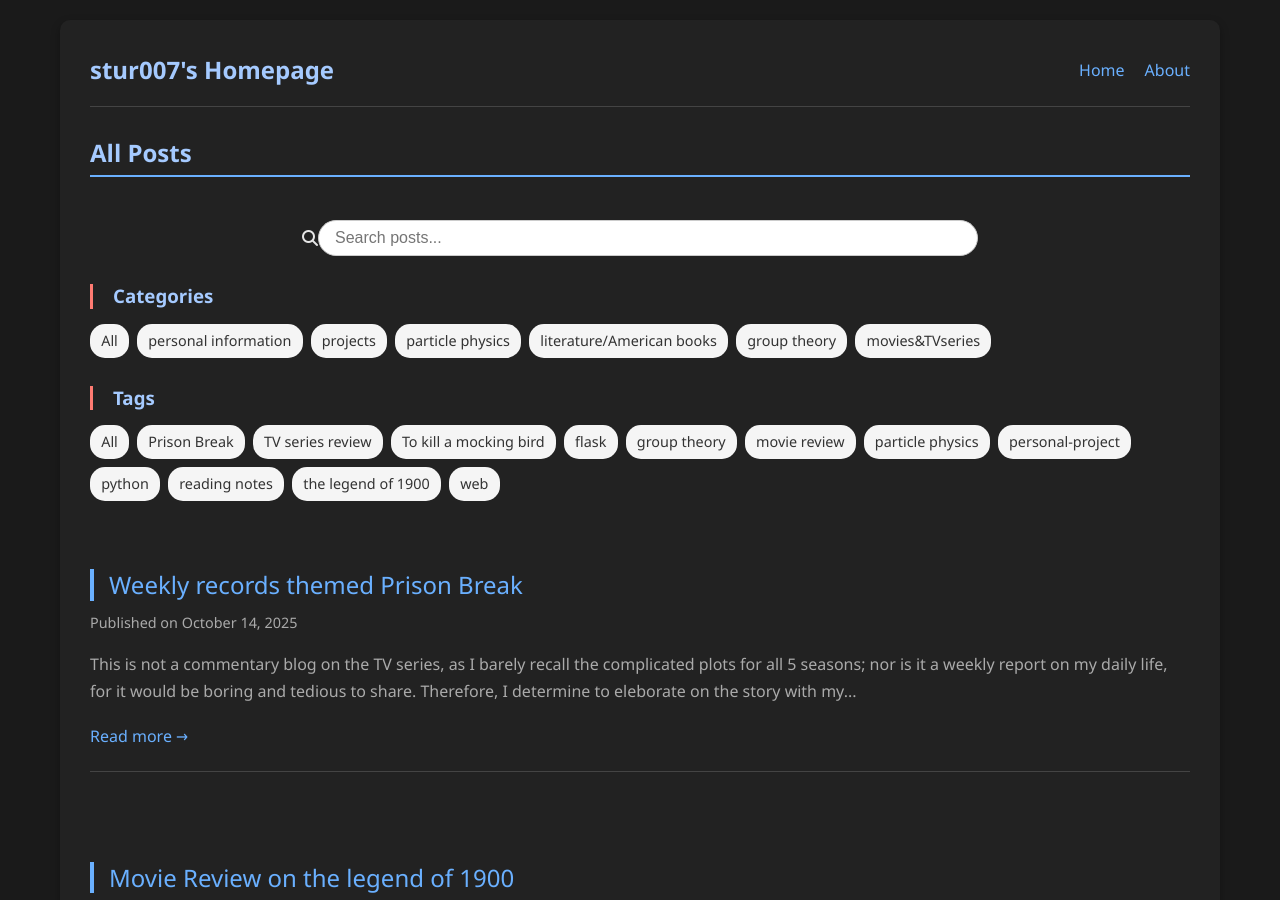
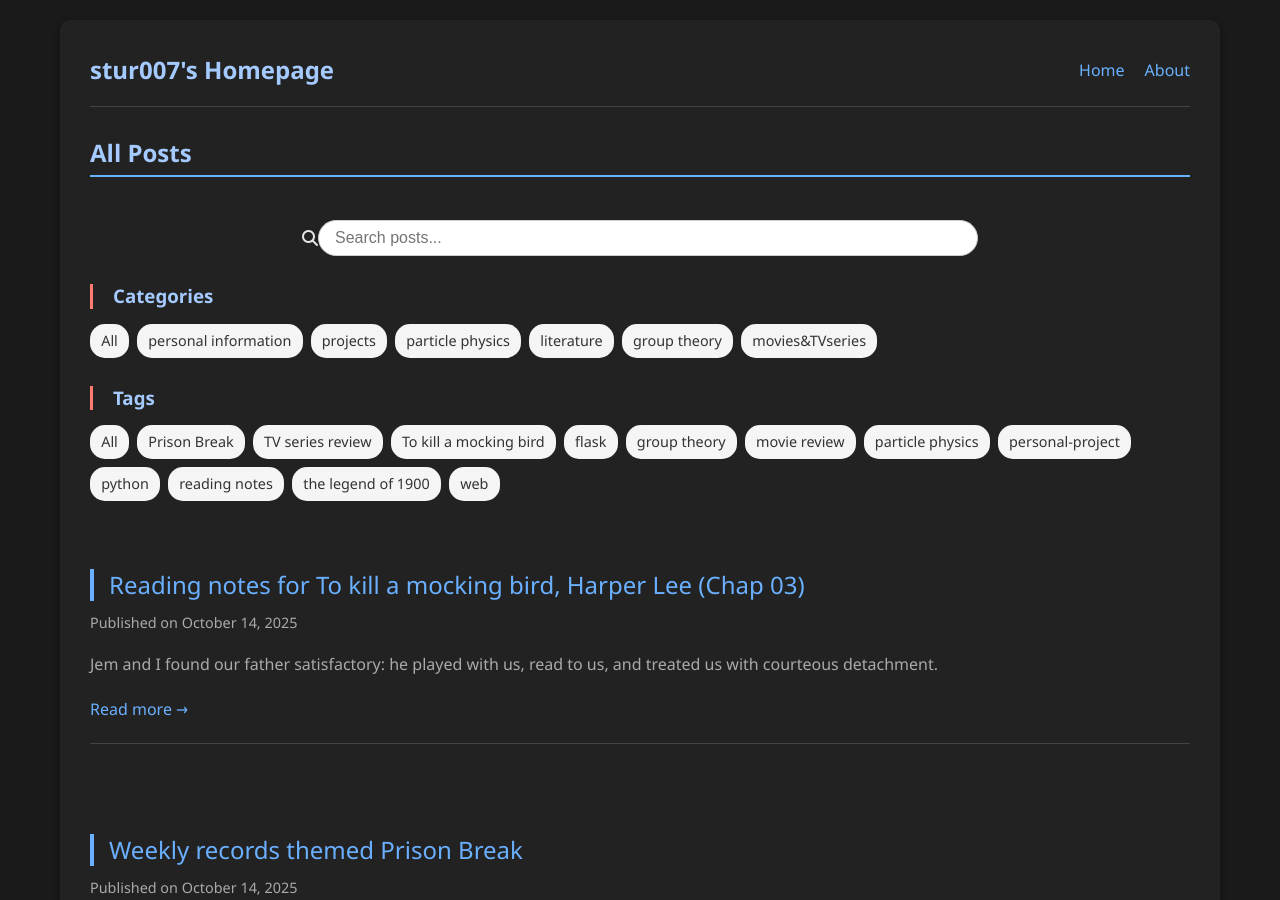
Before and after one commit to stur007/stur007.github.io, a Jekyll site: the page built from posts.md, in a window 1280 px wide and 900 px high. Built offline with Jekyll 4.4.1, drawn with Linux system fonts in a browser that asks for light colours; part of the change alters nothing that is shown.

Commit message:
mocking bird chap 2

```diff
--- a/_posts/2025-10-02-reading-notes-mocking-bird-01.md
+++ b/_posts/2025-10-02-reading-notes-mocking-bird-01.md
@@ -2,7 +2,7 @@
 layout: default
 title: "Reading notes for To kill a mocking bird, Harper Lee (Chap 01)"
 date: 2025-10-02
-categories: [literature/American books]
+categories: [literature]
 tags: [reading notes, To kill a mocking bird]
 ---
 
--- /dev/null
+++ b/_posts/2025-10-14-reading-notes-mocking-bird-02.md
@@ -0,0 +1,23 @@
+---
+layout: default
+title: "Reading notes for To kill a mocking bird, Harper Lee (Chap 03)"
+date: 2025-10-14
+categories: [literature]
+tags: [reading notes, To kill a mocking bird]
+---
+
+- Jem and I found our father satisfactory: he played with us, read to us, and treated us with courteous detachment.
+
+- But by the end of August our repertoire was **vapid from** countless reproductions, and it was then that Dill gave us the idea of making Boo Radley come out.
+
+- he house was low, was once white with a deep front porch and green shutters, but had long  ago  darkened  to  the  color  of  the  slate-gray  yard around  it.  Rain-rotted  shingles  drooped  over  the  eaves  of the veranda; oak trees kept the sun away. The remains of a picket  drunkenly  guarded  the  front  yard-  a  "swept"  yard that  was  never  swept-  where  johnson  grass  and  rabbit-tobacco grew in abundance.
+
+- From the day Mr. Radley took Arthur home, people said the house died.
+
+- When he said that, I knew he was afraid. Jem had his little sister to think of the time I dared him to jump off the top of the house: "If I got killed, what'd become of you?" he asked. Then he jumped, landed unhurt, and his sense of responsibility left him until confronted by the Radley Place.
+
+- Jem condescended to take me to school the first day, a job usually done by one's parents, but Atticus had said Jem would be delighted to show me where my room was. I think some money changed hands in this transaction, for as we trotted around the corner past the Radley Place I heard an unfamiliar jingle in Jem's pockets.
+
+- Jem condescended to take me to school the first day, a job usually done by one's parents, but Atticus had said Jem would be delighted to show me where my room was. I think some money changed hands in this transaction, for as we trotted around the corner past the Radley Place I heard an unfamiliar jingle in Jem's pockets.
+
+- Jem's  free dispensation of my pledge irked me, but precious noontime minutes  were  ticking  away.
```
